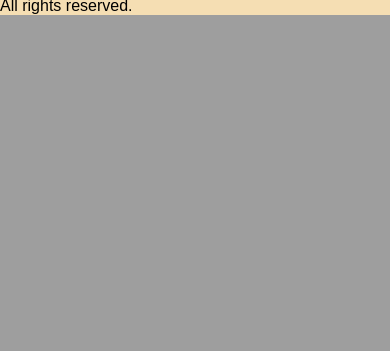
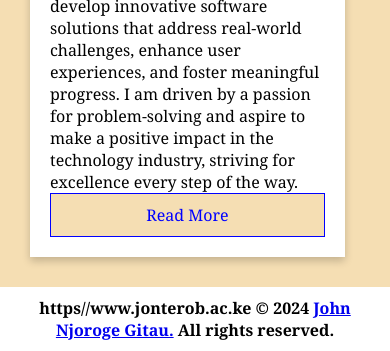
Before and after one commit to jonterob/Tech-John, a PHP site: page /webpagel-2.html in a window 390 px wide. Shown: the part 1632-1983 px from the top of the page. Before the commit the page ends 1647 px from the top, so only its background shows below. Run offline with PHP 8.4, Linux system fonts and the light colour scheme.

Commit message:
Update webpagel-2.css

```diff
--- a/webpagel-2.css
+++ b/webpagel-2.css
@@ -1,49 +1,116 @@
-/* Global Reset */
+/* Global CSS reset */
 * {
+    box-sizing: border-box;
     margin: 0;
     padding: 0;
-    box-sizing: border-box;
 }
 
-/* Body Styles */
 body {
     font-family: Arial, sans-serif;
     background-color: wheat;
+    font-family: Cambria, Cochin, Georgia, Times, 'Times New Roman', serif;
 }
 
-/* Navigation Styles */
+.container {
+    max-width: 1200px;
+    margin: 0 auto;
+}
+
+.header {
+    background-color: red;
+}
+
+.header h1 {
+    text-align: center;
+    color: white;
+    font-weight: bold;
+    text-shadow: 5px 0px blue;
+}
+
+/* Navigation section */
 .nav {
     display: flex;
-    flex-direction: row; /* Default to horizontal layout */
-    justify-content: space-around; /* Equal spacing between links */
-    align-items: center; /* Center items vertically */
+    flex-direction: row; /* Ensure it's row by default */
+    justify-content: space-around;
+    align-items: center;
     background-color: white;
-    padding: 10px; /* Adds some spacing */
-    flex-wrap: nowrap; /* Prevents wrapping by default */
-    gap: 10px; /* Adds spacing between items */
-    border: 1px solid #ddd; /* Optional for better visibility */
+    flex-wrap: nowrap; /* Prevent wrapping unless necessary */
 }
 
-/* Navigation Links */
 .nav a {
     text-decoration: none;
     color: blue;
-    font-size: 16px; /* Adjusted for smaller screens */
+    font-size: 20px;
     font-weight: bold;
-    padding: 5px 10px; /* Adds clickable area */
-    flex-shrink: 0; /* Prevent shrinking of text on smaller screens */
 }
 
-/* Navigation Hover Effect */
 .nav a:hover {
     color: yellow;
+}
+
+.main {
+    display: flex;
+    flex-wrap: wrap;
+    justify-content: space-between;
+    padding: 20px;
+}
+
+.main .card {
+    width: 30%;
+    margin: 10px;
+    background-color: white;
+    box-shadow: 0 4px 8px 0 rgba(0,0,0,0.2);
+}
+
+.main .card img {
+    width: 100%;
+    height: 200px;
+    object-fit: cover;
+}
+
+.main .card .content {
+    padding: 20px;
+}
+
+.main .card .content h3 {
+    text-align: center;
+    color: blue;
+}
+
+.main .card .content p {
+    text-align: start;
+}
+
+.main .card .content a {
+    display: block;
+    text-align: center;
+    text-decoration: solid;
+    color: blue;
+    padding: 10px;
+    border: 1px solid blue;
+    background-color: wheat;
+}
+
+.main .card .content a:hover {
+    color: yellow;
+    background-color: blue;
+}
+
+.footer {
+    background-color: #fff;
+    color: black;
+    padding: 10px;
+    text-align: center;
+    font-weight: bold;
 }
 
 /* Responsive Design */
 @media screen and (max-width: 768px) {
     .nav {
-        flex-direction: column; /* Stack items vertically */
-        justify-content: center;
-        align-items: center; /* Center align items */
+        flex-direction: column; /* Stack navigation links vertically */
+    }
+
+    .main .card {
+        width: 90%;
     }
 }
```
